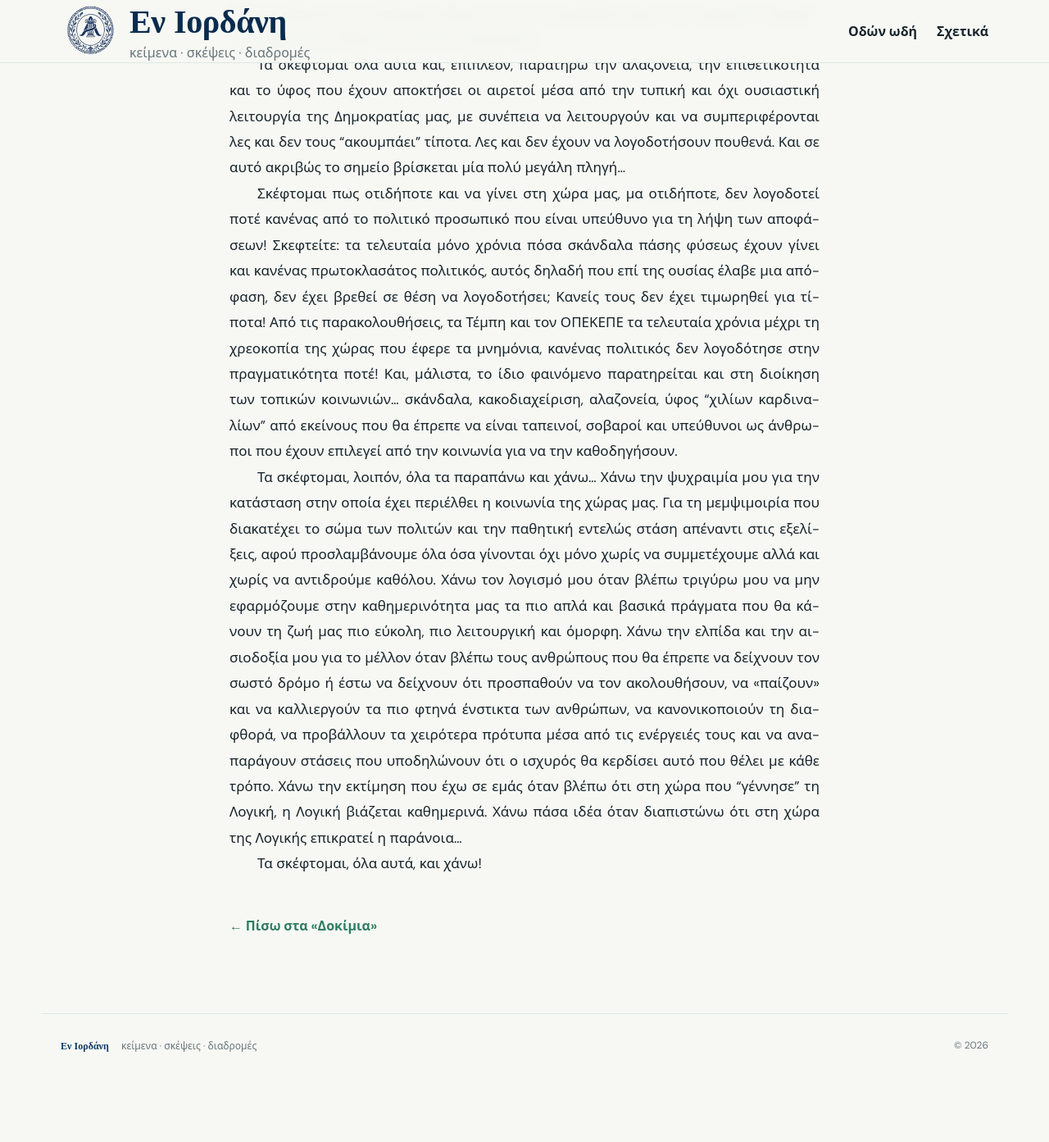
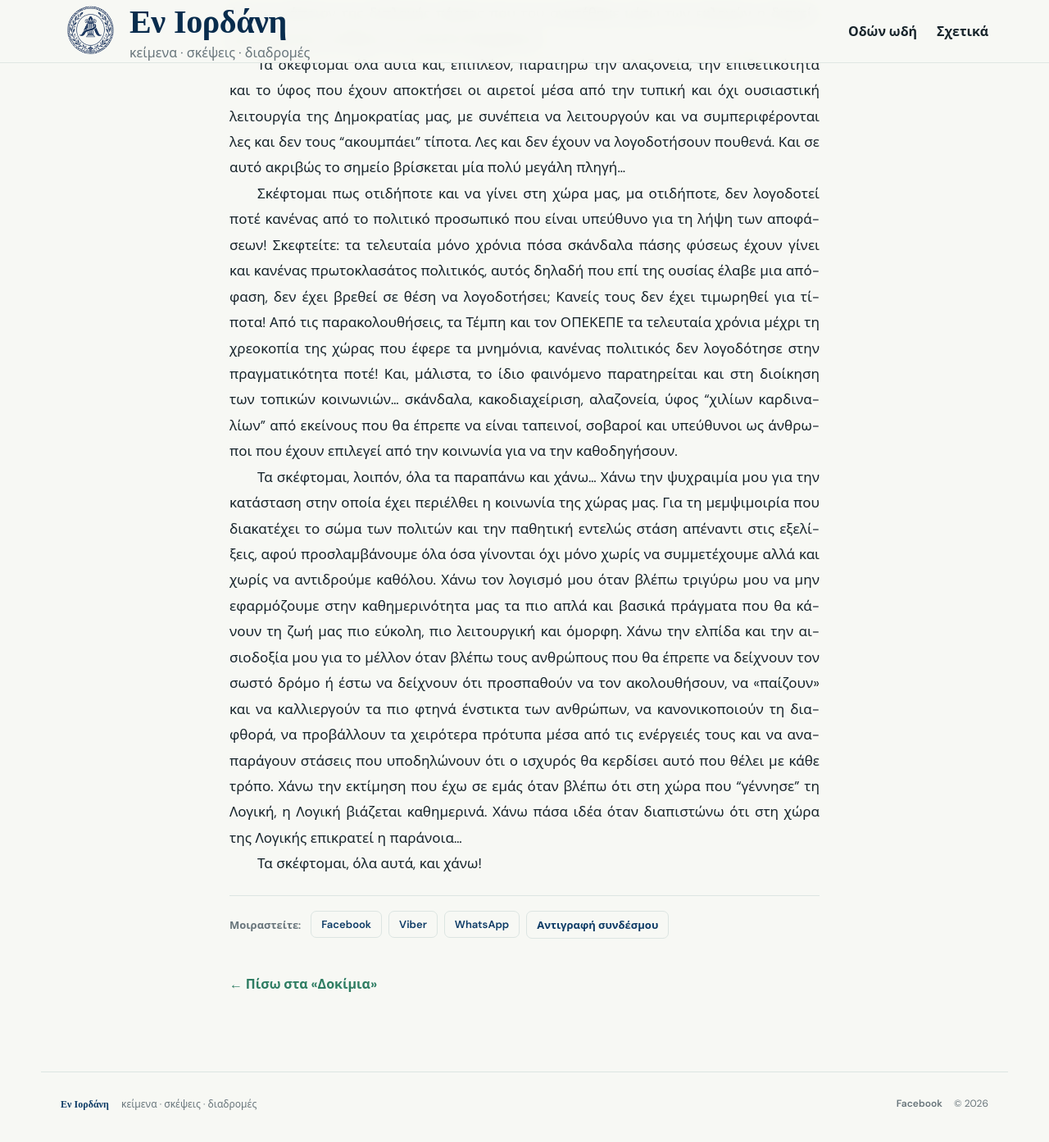
Before and after one commit to a-thrax/a-thrax.github.io, a Jekyll site: the page built from _posts/2026-10-05-skeftomai-kai-xanw.md, in a window 1280 px wide and 1400 px high, scrolled down 4846 px. Shown: the top 1393 px of the window at 82% size. Built offline with Jekyll 4.4.1, drawn with Linux system fonts in a browser that asks for light colours; before the commit the page ends 6175 px from its top, so only the background shows below that.

Commit message:
Improve sharing and SEO: share bar, link previews, CMS upload hygiene
- Add share bar to posts (native share, Facebook, Viber, WhatsApp, copy link)
- Use 1200x630 site logo as default og:image; set el_GR locale, author, social
- Footer social links from site.social.links (TODO links hidden)
- Add excerpt to "Σκέφτομαι και χάνω", fix image filename and raw GitHub link
- Pages CMS: slugify uploaded filenames, cap excerpt at 160 chars
- Deploy: resize/compress served images

Co-Authored-By: Claude Opus 5.5 <noreply@anthropic.com>

```diff
--- a/_config.yml
+++ b/_config.yml
@@ -17,9 +17,18 @@ about: >
 url: "https://a-thrax.gr"
 baseurl: ""
 lang: el
+locale: el_GR
 timezone: Europe/Athens
 theme: null
-logo: /assets/social-image.jpg
+logo: /assets/logo.png
+author:
+  name: "Εν Ιορδάνη"
+  url: "https://a-thrax.gr/about/"
+social:
+  name: "Εν Ιορδάνη"
+  links:
+    - https://www.facebook.com/profile.php?id=61595139090022      # Facebook page URL
+    # - https://www.instagram.com/TODO   # uncomment when the Instagram account is ready
 
 collections:
   topics:
@@ -30,7 +39,11 @@ defaults:
   - scope:
       path: ""
     values:
-      image: /assets/social-image.jpg
+      image:
+        path: /assets/social-image-wide.jpg
+        width: 1200
+        height: 630
+        alt: "Εν Ιορδάνη"
 
 permalink: /:year-:month-:day-:title.html
 
--- a/_includes/footer.html
+++ b/_includes/footer.html
@@ -3,7 +3,12 @@
         <strong>{{ site.title }}</strong>
         <span>{{ site.tagline }}</span>
     </div>
-    <span>© <span>{{ site.time | date: "%Y" }}</span></span>
+    <nav class="footer-social">
+        {% for link in site.social.links %}{% unless link contains "TODO" %}
+        <a href="{{ link }}" target="_blank" rel="me noopener">{% if link contains "facebook" %}Facebook{% elsif link contains "instagram" %}Instagram{% else %}{{ link }}{% endif %}</a>
+        {% endunless %}{% endfor %}
+        <span>© <span>{{ site.time | date: "%Y" }}</span></span>
+    </nav>
     <script defer src="https://cloud.umami.is/script.js"
             data-website-id="459ec399-e8d0-4518-8742-b27a0f04f1d4"></script>
 </footer>
--- /dev/null
+++ b/_includes/share.html
@@ -0,0 +1,10 @@
+{% assign share_url = page.url | absolute_url %}
+{% capture share_text %}{{ page.title }} {{ share_url }}{% endcapture %}
+<div class="share" data-title="{{ page.title | escape }}" data-url="{{ share_url }}">
+  <span class="share-label">Μοιραστείτε:</span>
+  <button type="button" class="share-btn share-native" hidden>Κοινοποίηση</button>
+  <a class="share-btn" href="https://www.facebook.com/sharer/sharer.php?u={{ share_url | url_encode }}" target="_blank" rel="noopener">Facebook</a>
+  <a class="share-btn" href="viber://forward?text={{ share_text | url_encode | replace: "+", "%20" }}">Viber</a>
+  <a class="share-btn" href="https://wa.me/?text={{ share_text | url_encode | replace: "+", "%20" }}" target="_blank" rel="noopener">WhatsApp</a>
+  <button type="button" class="share-btn share-copy">Αντιγραφή συνδέσμου</button>
+</div>
--- a/_layouts/post.html
+++ b/_layouts/post.html
@@ -11,6 +11,7 @@ layout: default
   <div class="post-content">
     {{ content }}
   </div>
+  {% include share.html %}
   {% if topic.featured %}
   <p><a class="text-btn" href="{{ "/articles/" | relative_url }}">← Πίσω στα «{{ topic.name }}»</a></p>
   {% elsif topic %}
--- a/_posts/2026-10-05-skeftomai-kai-xanw.md
+++ b/_posts/2026-10-05-skeftomai-kai-xanw.md
@@ -79,7 +79,7 @@ excerpt: Όταν ο σκοπός του σχολείου επιτυγχάνετ
 Ελλάδα! Έτσι έχει η κατάσταση!". "Έτσι έχει η κατάσταση..." λέει ο άνθρωπος που
 δημιουργεί την κατάσταση. Δηλαδή, εσύ, εγώ, εμείς...
 
-![](https://raw.githubusercontent.com/a-thrax/a-thrax.github.io/main/assets/images/reality's-reflection.jpeg)
+![](/assets/images/realitys-reflection.jpeg)
 
 Στη συνέχεια σκέφτομαι και αναρωτιέμαι πώς γίνεται ένα, υποτίθεται, οργανωμένο
 κράτος που διαθέτει οικονομικούς πόρους, ανθρώπινο δυνάμικο, νομικό
--- a/assets/css/style.css
+++ b/assets/css/style.css
@@ -228,6 +228,22 @@ h1 em { color:var(--green); font-weight:400; }
 .post-content img.medium { width: 50%; }
 .post .article-meta { margin-top: 10px; }
 
+.share { display:flex; flex-wrap:wrap; align-items:center; gap:8px; padding:18px 0; border-top:1px solid var(--line); }
+.share-label { color:var(--muted); font-size:13px; font-weight:600; margin-right:4px; }
+.share-btn {
+  display:inline-block;
+  border:1px solid var(--line);
+  background:transparent;
+  color:var(--blue);
+  padding:7px 12px;
+  border-radius:7px;
+  font-size:13px;
+  font-weight:600;
+  text-decoration:none;
+}
+.share-btn:hover { border-color:var(--green); color:var(--green); }
+.share-btn[hidden] { display:none; }
+
 .video-wrapper {
   position: relative;
   width: 100%;
@@ -249,6 +265,9 @@ footer {
   border-top:1px solid var(--line); color:var(--muted); font-size:12px;
 }
 footer strong { color:var(--blue); font-family:"Libre Baskerville",serif; margin-right:12px; }
+.footer-social { display:flex; flex-wrap:wrap; align-items:center; gap:14px; }
+.footer-social a { color:var(--muted); text-decoration:none; font-weight:600; }
+.footer-social a:hover { color:var(--green); }
 
 @media (max-width: 900px) {
   .menu-btn { display:block; }
--- a/assets/js/script.js
+++ b/assets/js/script.js
@@ -6,4 +6,24 @@ document.addEventListener("DOMContentLoaded", () => {
       header.classList.toggle("nav-open");
     });
   }
+
+  const share = document.querySelector(".share");
+  if (share) {
+    const { title, url } = share.dataset;
+    const nativeBtn = share.querySelector(".share-native");
+    if (navigator.share) {
+      nativeBtn.hidden = false;
+      nativeBtn.addEventListener("click", () => {
+        navigator.share({ title, url }).catch(() => {});
+      });
+    }
+    const copyBtn = share.querySelector(".share-copy");
+    copyBtn.addEventListener("click", () => {
+      navigator.clipboard.writeText(url).then(() => {
+        const label = copyBtn.textContent;
+        copyBtn.textContent = "Αντιγράφηκε!";
+        setTimeout(() => { copyBtn.textContent = label; }, 2000);
+      });
+    });
+  }
 });
```
Also changed, not shown: new-article-template.md (+1 -1 lines), .github/workflows/deploy.yml, .pages.yml, assets/images/realitys-reflection.jpeg (renamed from assets/images/reality's-reflection.jpeg), assets/social-image-wide.jpg (added), 1 other file.
